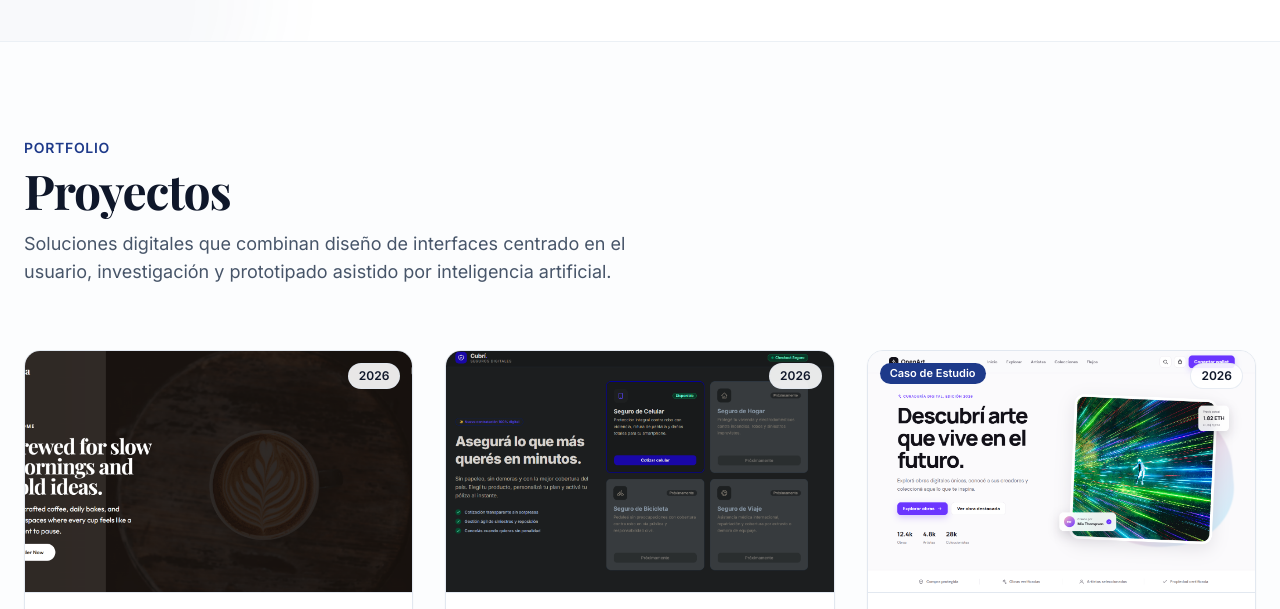
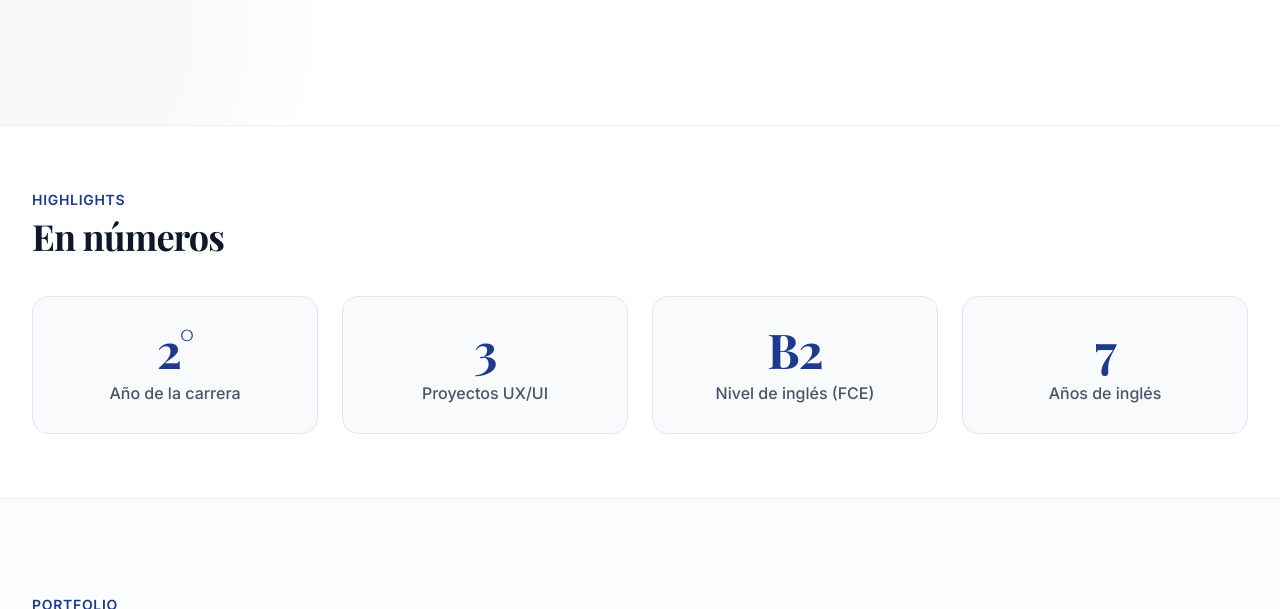
Before and after one commit to facuolgg/UX-UI, a website: page portfolio-personal/index.html in a window 1280 px wide. Shown: the part 600-1209 px from the top of the page. Drawn offline with nearby package versions, Linux system fonts and the light colour scheme; a web font is replaced by a local one.

Commit message:
feat: sección métricas / highlights

```diff
--- a/portfolio-personal/index.html
+++ b/portfolio-personal/index.html
@@ -191,6 +191,67 @@
           </div>
 
         </div>
+      </div>
+    </section>
+
+    <!-- Sección: Métricas / Highlights -->
+    <section id="metricas" class="py-12 md:py-16 bg-white border-t border-stroke/60 relative scroll-mt-24">
+      <div class="max-w-7xl mx-auto px-4 sm:px-6 lg:px-8">
+
+        <div class="mb-8 md:mb-10">
+          <p class="text-primary font-semibold tracking-wider uppercase text-xs sm:text-sm mb-1.5">
+            Highlights
+          </p>
+          <h2 class="font-serif text-3xl sm:text-4xl font-bold text-content tracking-tight">
+            En números
+          </h2>
+        </div>
+
+        <!-- Fila de 4 tarjetas (1 col mobile, 2 tablet, 4 desktop) -->
+        <div class="grid grid-cols-1 md:grid-cols-2 lg:grid-cols-4 gap-6">
+
+          <!-- Métrica 1 -->
+          <div class="bg-surface-card border border-stroke rounded-2xl p-6 sm:p-7 text-center shadow-xs hover:shadow-sm transition-all duration-300 flex flex-col items-center justify-center">
+            <span class="font-serif text-4xl sm:text-5xl font-bold text-primary mb-2 tracking-tight">
+              2°
+            </span>
+            <p class="font-sans text-sm sm:text-base font-medium text-content-secondary">
+              Año de la carrera
+            </p>
+          </div>
+
+          <!-- Métrica 2 -->
+          <div class="bg-surface-card border border-stroke rounded-2xl p-6 sm:p-7 text-center shadow-xs hover:shadow-sm transition-all duration-300 flex flex-col items-center justify-center">
+            <span class="font-serif text-4xl sm:text-5xl font-bold text-primary mb-2 tracking-tight">
+              3
+            </span>
+            <p class="font-sans text-sm sm:text-base font-medium text-content-secondary">
+              Proyectos UX/UI
+            </p>
+          </div>
+
+          <!-- Métrica 3 -->
+          <div class="bg-surface-card border border-stroke rounded-2xl p-6 sm:p-7 text-center shadow-xs hover:shadow-sm transition-all duration-300 flex flex-col items-center justify-center">
+            <span class="font-serif text-4xl sm:text-5xl font-bold text-primary mb-2 tracking-tight">
+              B2
+            </span>
+            <p class="font-sans text-sm sm:text-base font-medium text-content-secondary">
+              Nivel de inglés (FCE)
+            </p>
+          </div>
+
+          <!-- Métrica 4 -->
+          <div class="bg-surface-card border border-stroke rounded-2xl p-6 sm:p-7 text-center shadow-xs hover:shadow-sm transition-all duration-300 flex flex-col items-center justify-center">
+            <span class="font-serif text-4xl sm:text-5xl font-bold text-primary mb-2 tracking-tight">
+              7
+            </span>
+            <p class="font-sans text-sm sm:text-base font-medium text-content-secondary">
+              Años de inglés
+            </p>
+          </div>
+
+        </div>
+
       </div>
     </section>
 
--- a/portfolio-personal/tailwind.config.js
+++ b/portfolio-personal/tailwind.config.js
@@ -8,6 +8,7 @@ module.exports = {
     screens: {
       'sm': '375px',
       'md': '768px',
+      'lg': '1024px',
       'xl': '1280px',
     },
     extend: {
```
Also changed, not shown: portfolio-personal/assets/css/styles.css.
